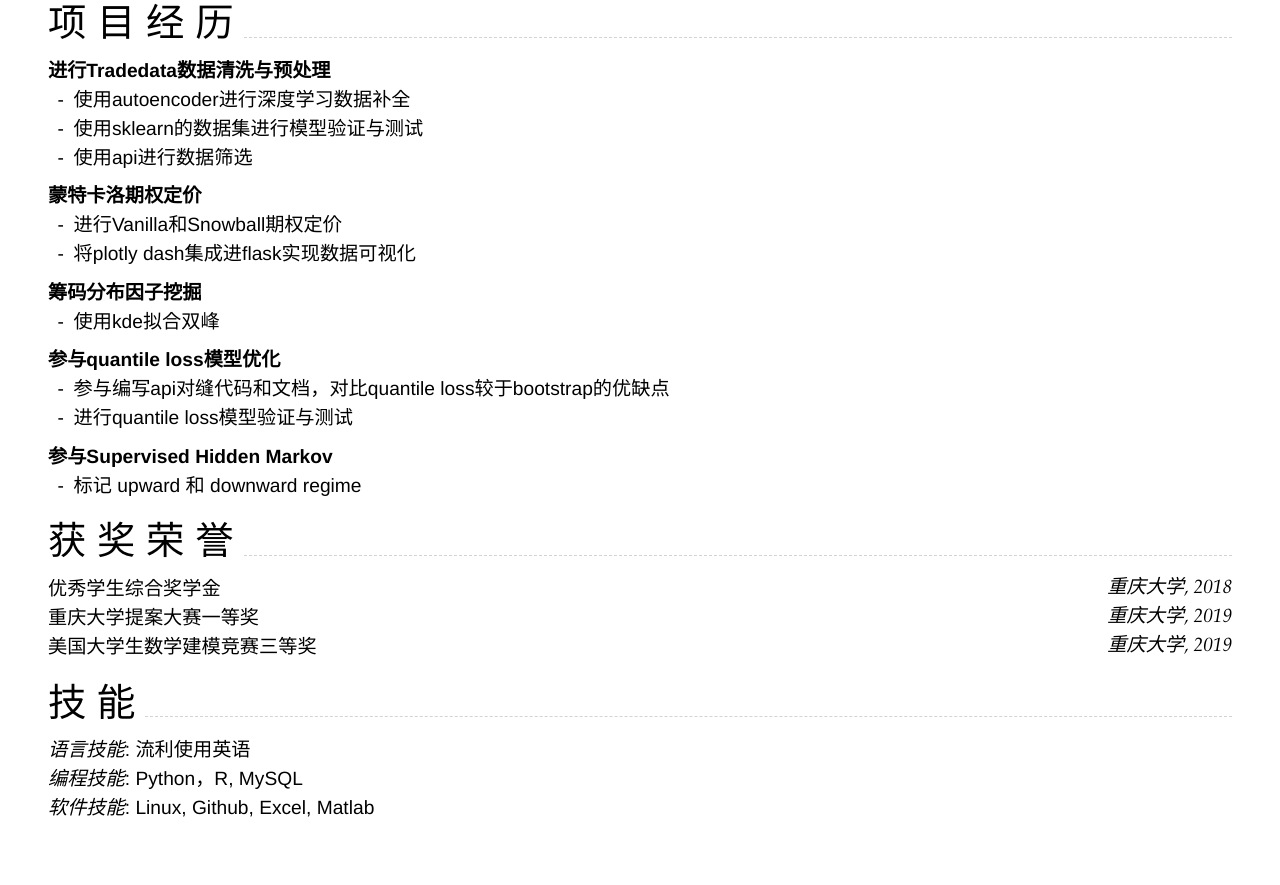
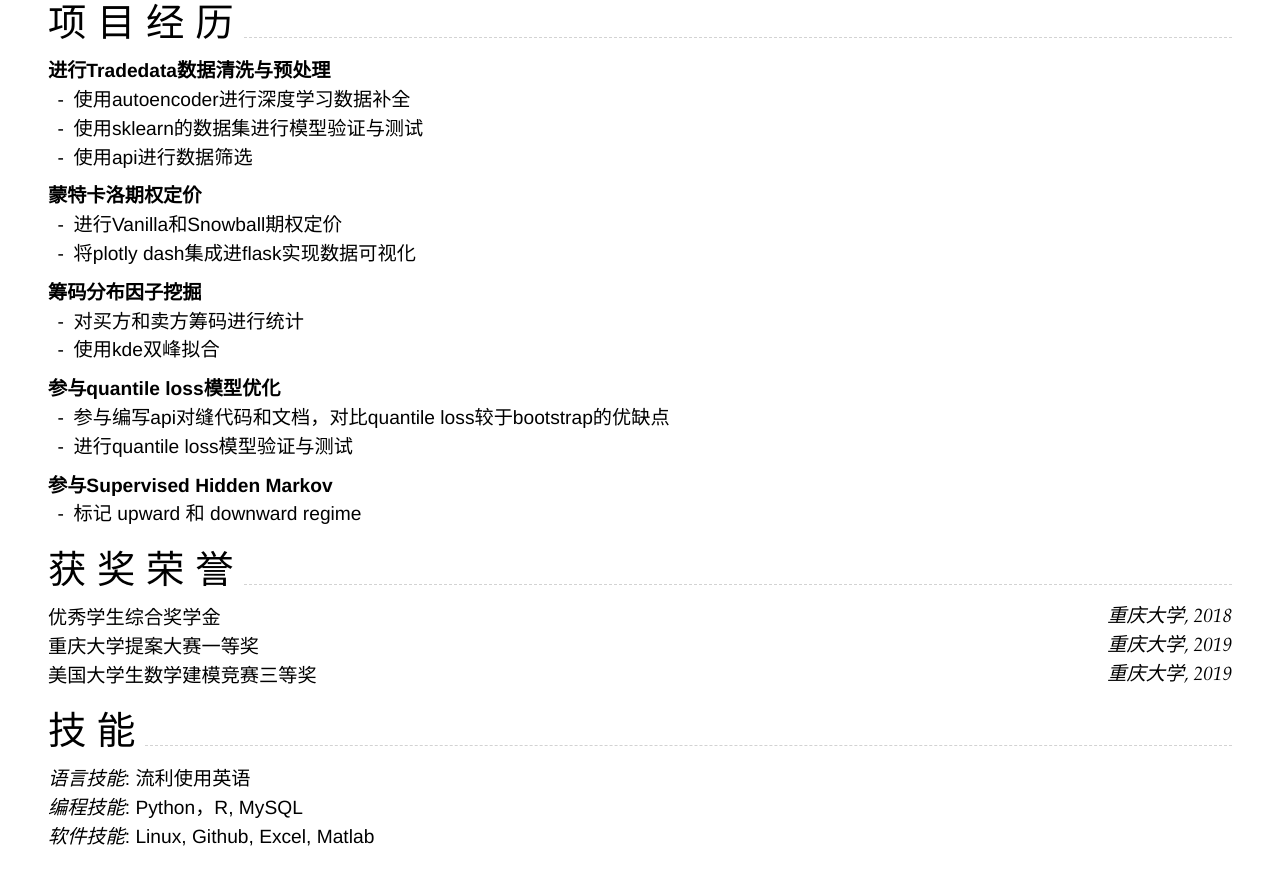
Before and after one commit to AirborneeT/CV, a Jekyll site: the page built from zh.md, in a window 1280 px wide and 900 px high, scrolled down 1102 px. Shown: the top 885 px of the window. Built offline with Jekyll 4.4.1, drawn with Linux system fonts in a browser that asks for light colours; nearby versions of some CDN libraries; our own code applies the rules of GitHub Pages for plain Markdown files.

Commit message:
Update zh.md

```diff
--- a/zh.md
+++ b/zh.md
@@ -89,7 +89,8 @@ Supported arguments:
 2. 将plotly dash集成进flask实现数据可视化
 
 ### **筹码分布因子挖掘**
-1. 使用kde拟合双峰
+1. 对买方和卖方筹码进行统计
+2. 使用kde双峰拟合
 
 ### **参与quantile loss模型优化**
 1. 参与编写api对缝代码和文档，对比quantile loss较于bootstrap的优缺点
```
